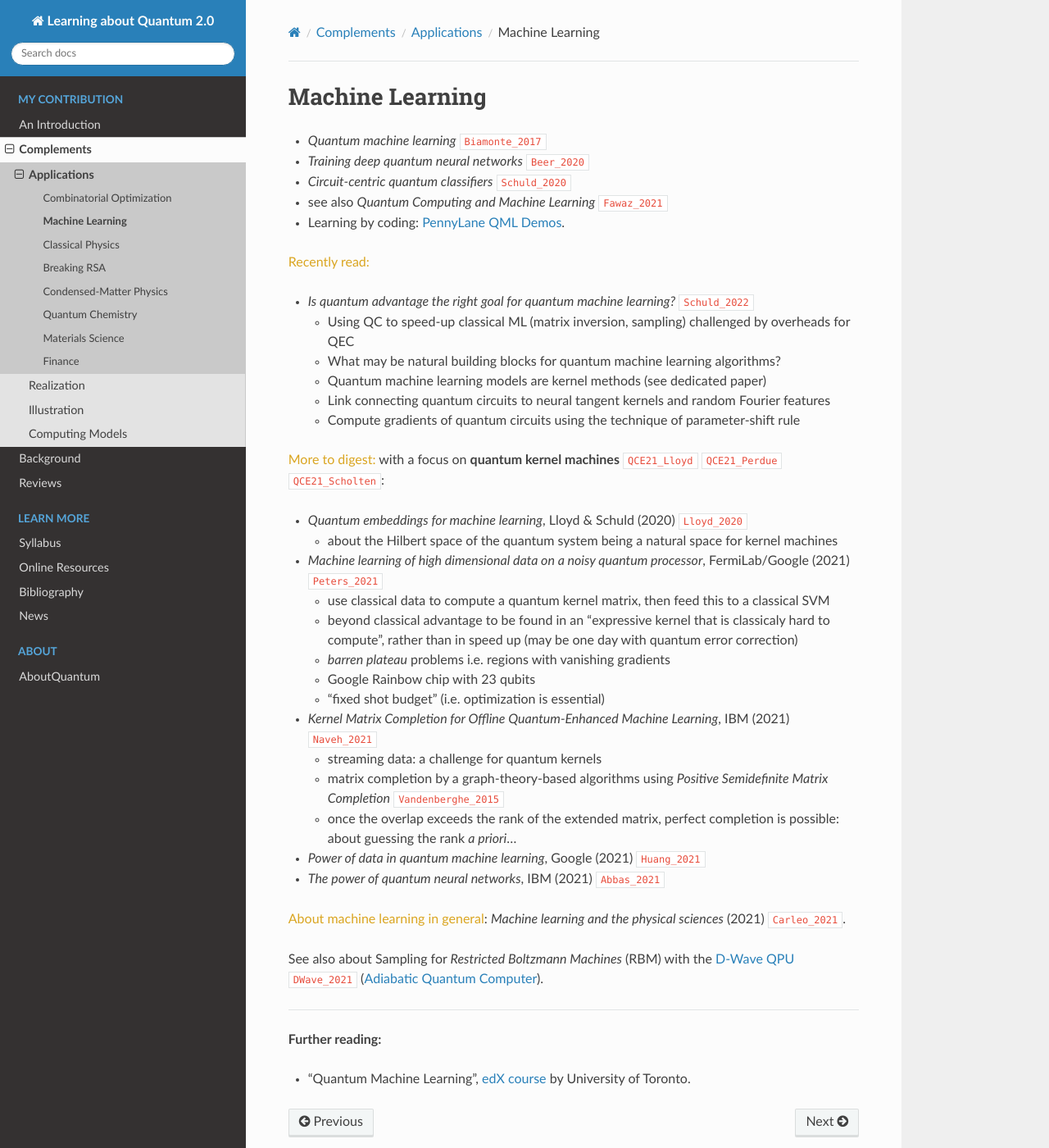
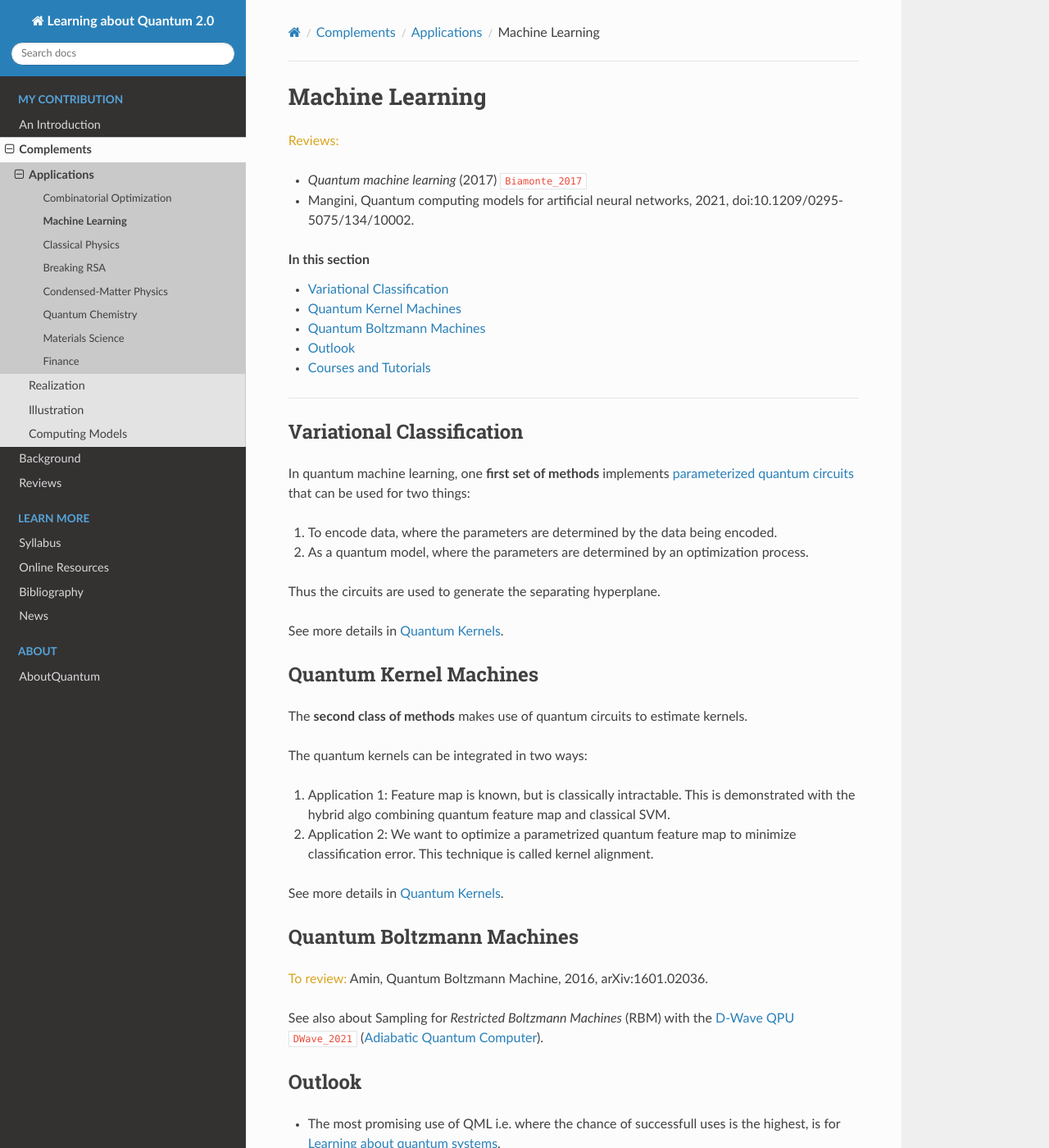
Before and after one commit to tomlqc/about-quantum, a Sphinx documentation site: the page built from source/stories/complements/mlearn.rst, in a window 1280 px wide and 1400 px high. Shown: the whole window at 82% size. Built offline with Sphinx 7.4.7 and the Read the Docs theme 2.0.0, drawn with Linux system fonts in a browser that asks for light colours; cross-references to code outside the pages are shown as plain code; some of the changed text lies outside the part shown.

Commit message:
complements/mlearn: reworked, started IEEE QCE21 review.

```diff
--- a/source/reviews/reviews.rst
+++ b/source/reviews/reviews.rst
@@ -6,5 +6,6 @@ Reviews
 .. toctree::
     :maxdepth: 1
 
+    ieee_qce21
     google
     kernels
--- a/source/stories/complements/mlearn.rst
+++ b/source/stories/complements/mlearn.rst
@@ -2,15 +2,68 @@
 Machine Learning
 ================
 
-- *Quantum machine learning* :cite:`Biamonte_2017`
-- *Training deep quantum neural networks* :cite:`Beer_2020`
-- *Circuit-centric quantum classifiers* :cite:`Schuld_2020`
-- see also *Quantum Computing and Machine Learning* :cite:`Fawaz_2021`
+:draft:`Reviews:`
 
-- Learning by coding: `PennyLane QML Demos <https://pennylane.ai/qml/demos_qml.html>`_.
+- *Quantum machine learning* (2017) :cite:`Biamonte_2017`
+- Mangini, Quantum computing models for artificial neural networks, 2021,
+  doi:10.1209/0295-5075/134/10002.
 
+.. contents:: In this section
+    :local:
 
-:draft:`Recently read:`
+-----
+
+.. ---------------------------------------------------------------------------
+
+Variational Classification
+--------------------------
+
+In quantum machine learning, one **first set of methods** implements
+`parameterized quantum circuits <https://learn.qiskit.org/course/machine-learning/parameterized-quantum-circuits>`_
+that can be used for two things:
+
+#. To encode data, where the parameters are determined by the data being encoded.
+#. As a quantum model, where the parameters are determined by an optimization process.
+
+Thus the circuits are used to generate the separating hyperplane.
+
+See more details in :ref:`reviews/kernels:Quantum Kernels`.
+
+.. ---------------------------------------------------------------------------
+
+Quantum Kernel Machines
+-----------------------
+
+The **second class of methods** makes use of quantum circuits to estimate kernels.
+
+The quantum kernels can be integrated in two ways:
+
+#. Application 1: Feature map is known, but is classically intractable. This is demonstrated with the hybrid algo combining quantum feature map and classical SVM.
+#. Application 2: We want to optimize a parametrized quantum feature map to minimize classification error. This technique is called kernel alignment.
+
+See more details in :ref:`reviews/kernels:Quantum Kernels`.
+
+.. ---------------------------------------------------------------------------
+
+Quantum Boltzmann Machines
+--------------------------
+
+:draft:`To review:` Amin, Quantum Boltzmann Machine, 2016, arXiv:1601.02036.
+
+See also about Sampling for *Restricted Boltzmann Machines* (RBM)
+with the `D-Wave QPU <https://docs.dwavesys.com/docs/latest/handbook_problems.html#machine-learning>`_
+:cite:`DWave_2021` (:ref:`stories/complements/adiabatic:Adiabatic Quantum Computer`).
+
+.. ---------------------------------------------------------------------------
+
+Outlook
+-------
+
+- | The most promising use of QML i.e. where the chance of successfull uses is the highest,
+    is for :ref:`reviews/kernels:Learning about quantum systems`.
+
+- | The question that I raise: **Where in real (classical) life do data sets occur
+    that require a classically non-tractable feature map to be accurately classified?**
 
 - *Is quantum advantage the right goal for quantum machine learning?* :cite:`Schuld_2022`
 
@@ -20,42 +73,27 @@ Machine Learning
   - Link connecting quantum circuits to neural tangent kernels and random Fourier features
   - Compute gradients of quantum circuits using the technique of parameter-shift rule
 
-:draft:`More to digest:` with a focus on **quantum kernel machines**
-:cite:`QCE21_Lloyd` :cite:`QCE21_Perdue` :cite:`QCE21_Scholten`:
+-----
 
-- *Quantum embeddings for machine learning*, Lloyd & Schuld (2020) :cite:`Lloyd_2020`
+Courses and Tutorials
+---------------------
 
-  - about the Hilbert space of the quantum system being a natural space for kernel machines
+- `QGSS 2021 QML
+  <https://qiskit.org/learn/summer-school/quantum-computing-and-quantum-learning-2021/>`_
+- `Qiskit QML Course
+  <https://qiskit.org/learn/course/machine-learning-course/>`_
+- `IBM Quantum Lab QML Qiskit Tutorials
+  <https://quantum-computing.ibm.com/lab/docs/iql/machine-learning>`_
+- Learning by coding: `PennyLane QML Demos <https://pennylane.ai/qml/demos_qml.html>`_
 
-- *Machine learning of high dimensional data on a noisy quantum processor*, FermiLab/Google (2021) :cite:`Peters_2021`
+- "Quantum Machine Learning", `edX course <https://www.edx.org/course/quantum-machine-learning>`_
+  by University of Toronto.
 
-  - use classical data to compute a quantum kernel matrix, then feed this to a classical SVM
-  - beyond classical advantage to be found in an "expressive kernel that is classicaly hard to compute",
-    rather than in speed up (may be one day with quantum error correction)
-  - *barren plateau* problems i.e. regions with vanishing gradients
-  - Google Rainbow chip with 23 qubits
-  - "fixed shot budget" (i.e. optimization is essential)
-
-- *Kernel Matrix Completion for Offline Quantum-Enhanced Machine Learning*, IBM (2021) :cite:`Naveh_2021`
-
-  - streaming data: a challenge for quantum kernels
-  - matrix completion by a graph-theory-based algorithms
-    using *Positive Semidefinite Matrix Completion* :cite:`Vandenberghe_2015`
-  - once the overlap exceeds the rank of the extended matrix, perfect completion is possible:
-    about guessing the rank *a priori*...
-
-- *Power of data in quantum machine learning*, Google (2021) :cite:`Huang_2021`
-- *The power of quantum neural networks*, IBM (2021) :cite:`Abbas_2021`
-
-:draft:`About machine learning in general`: *Machine learning and the physical sciences* (2021) :cite:`Carleo_2021`.
-
-See also about Sampling for *Restricted Boltzmann Machines* (RBM)
-with the `D-Wave QPU <https://docs.dwavesys.com/docs/latest/handbook_problems.html#machine-learning>`_
-:cite:`DWave_2021` (:ref:`stories/complements/adiabatic:Adiabatic Quantum Computer`).
+.. ---------------------------------------------------------------------------
 
 -----
 
-**Further reading:**
-
-- "Quantum Machine Learning", `edX course <https://www.edx.org/course/quantum-machine-learning>`_
-  by University of Toronto.
+Complements:
+:ref:`intro/intro:An Introduction` »
+:ref:`intro/computing/computing:Quantum Computing` »
+:ref:`intro/computing/apps:Applications`
```
Also changed, not shown: source/index.rst (+7 -3 lines), source/reviews/ieee_qce21.rst (added, +41 -0 lines).
